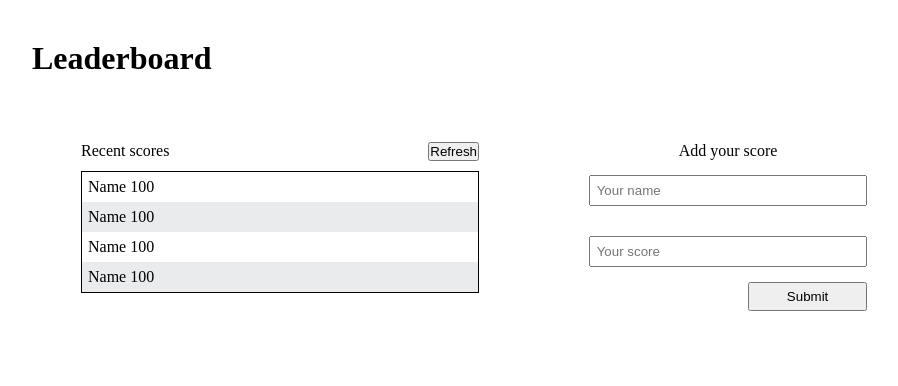
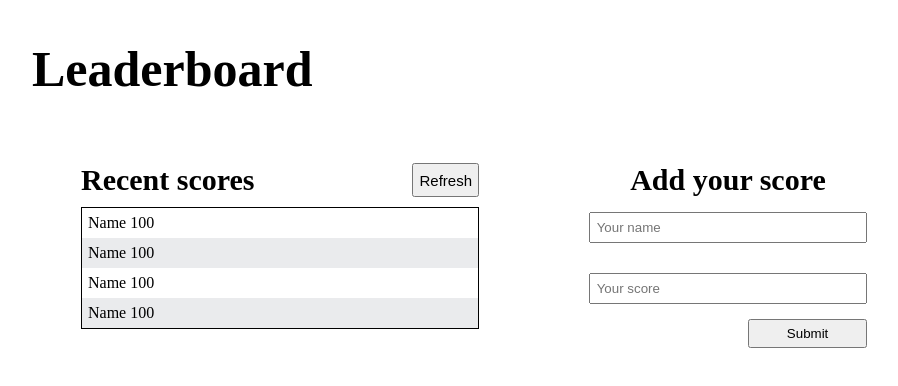
Before and after one commit to abrormukimov/leaderboard, a website built with webpack: page src/index.html in a window 1280 px wide. Shown: the whole page, without its empty margins (136-1034 px from the left). Built offline with nearby package versions, Linux system fonts and the light colour scheme.

Commit message:
Modify the UI

```diff
--- a/src/style.css
+++ b/src/style.css
@@ -15,6 +15,7 @@
   padding: 40px;
   margin: 0 auto;
   width: 80%;
+  font-size: 50px;
 }
 
 .content-ctn,
@@ -63,3 +64,14 @@
 .record:nth-child(even) {
   background: rgb(234, 235, 237);
 }
+
+.input-field span,
+.r-score {
+  font-size: 30px;
+  font-weight: bold;
+}
+
+.recent-sc .refresh-btn {
+  padding: 0 5px;
+  font-size: 15px;
+}
```
